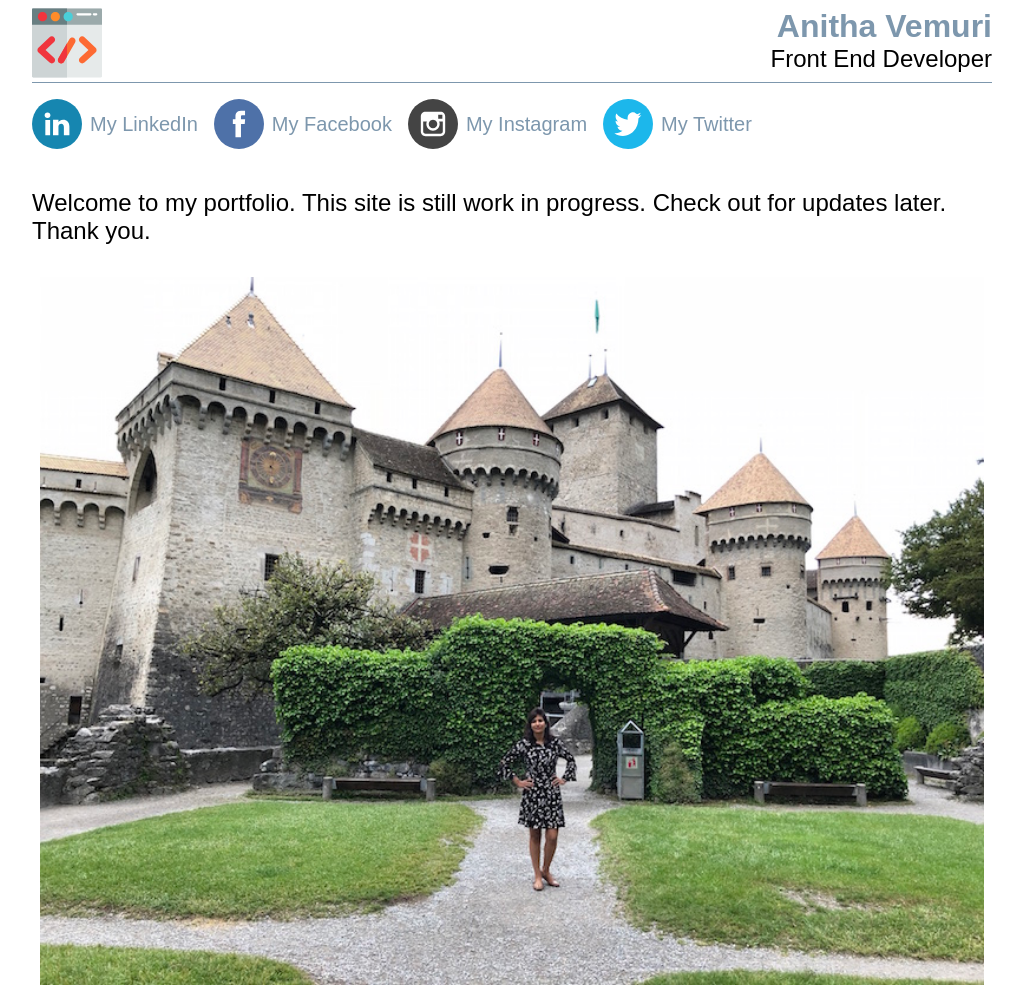
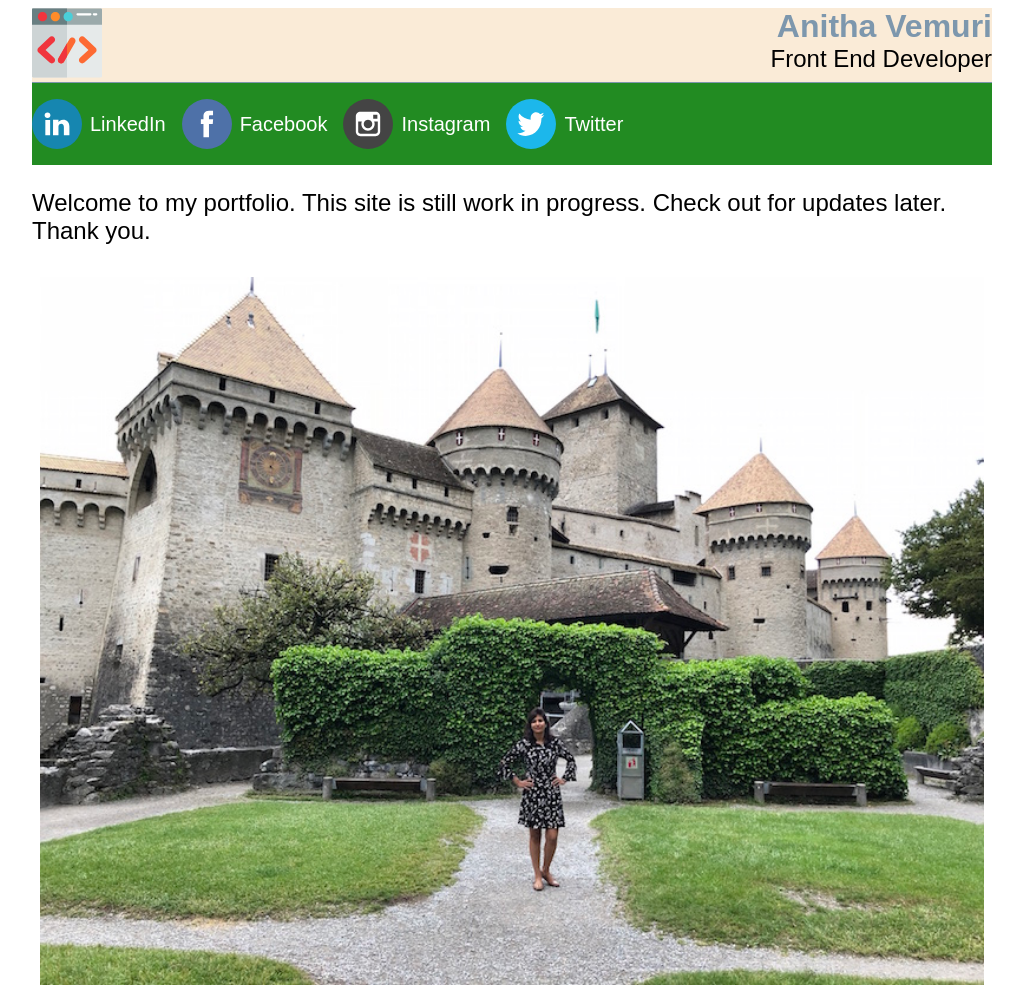
Before and after one commit to anithav58/Udacity-FrontEnd, a plain HTML site: page index.html in a window 1280 px wide. Shown: the top 985 px of the page, without its empty margins (128-1151 px from the left). Drawn offline with Linux system fonts and the light colour scheme.

Commit message:
Updated Css

```diff
--- a/index.html
+++ b/index.html
@@ -28,17 +28,17 @@
           <nav id="drawer" class="nav">
               <ul class="nav_list">
                 <li class="nav_item">
-                    <a href="#"><img class="social_media_icon" src="images/linkedin.svg" alt="LinkedIn"><span>My LinkedIn</span></a></li>
+                    <a href="https://www.linkedin.com/" target="_blank"><img class="social_media_icon" src="images/linkedin.svg" alt="LinkedIn"><span>LinkedIn</span></a></li>
                     <!-- TODO: add real links later -->
                 </li>
                 <li class="nav_item">
-                    <a href="#"><img class="social_media_icon" src="images/fb.svg" alt="LinkedIn"><span>My Facebook</span></a>
+                    <a href="https://www.facebook.com/" target="_blank"><img class="social_media_icon" src="images/fb.svg" alt="LinkedIn"><span>Facebook</span></a>
                   </li>
                 <li class="nav_item">
-                    <a href="#"><img class="social_media_icon" src="images/insta.svg" alt="LinkedIn"><span>My Instagram</span></a>
+                    <a href="https://www.instagram.com/" target="_blank"><img class="social_media_icon" src="images/insta.svg" alt="LinkedIn"><span>Instagram</span></a>
                 </li>
                 <li class="nav_item">
-                  <a href="#"><img class="social_media_icon" src="images/twitter.svg" alt="LinkedIn"><span>My Twitter</span></a>
+                  <a href="https://www.twitter.com/" target="_blank"><img class="social_media_icon" src="images/twitter.svg" alt="LinkedIn"><span>Twitter</span></a>
                 </li>
               </ul>
           </nav>
--- a/style.css
+++ b/style.css
@@ -8,6 +8,11 @@ body {
     flex-wrap: wrap;
     justify-content: space-between;
     border-bottom: 1px solid #7d97ad;
+    background-color: antiquewhite;
+}
+
+#drawer {
+    background-color: forestgreen;
 }
 
 .header_logo {
@@ -54,6 +59,14 @@ footer {
 
 .header_menu {
     display: none;
+}
+
+.header_menu svg {
+    fill: black;
+}
+
+.nav span {
+    color: white;
 }
 
 .nav_list .nav_item {
@@ -171,15 +184,15 @@ ul {
 
     .header_menu {
         display: inline-block;
+        cursor: pointer;
     }
 
     .header_menu svg {
         width: 32px;
-        fill: #E0E0E0;
     }
 
     h2 {
-        font-size: 1em;
+        font-size: 1.2em;
     }
 
     .work_info {
```
